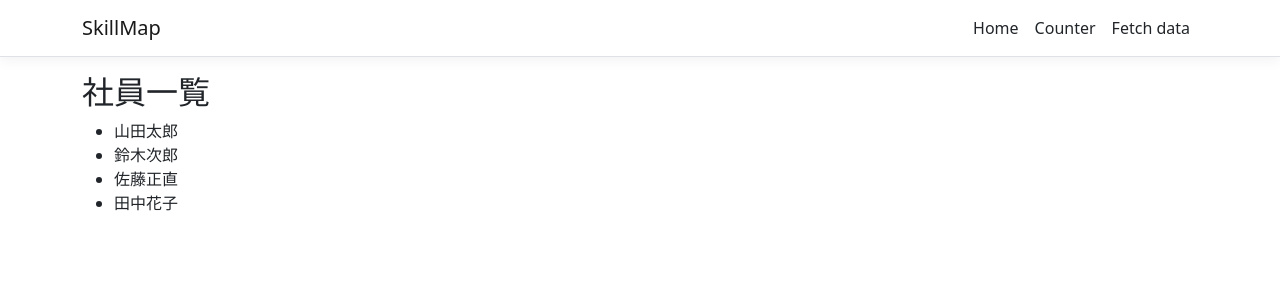
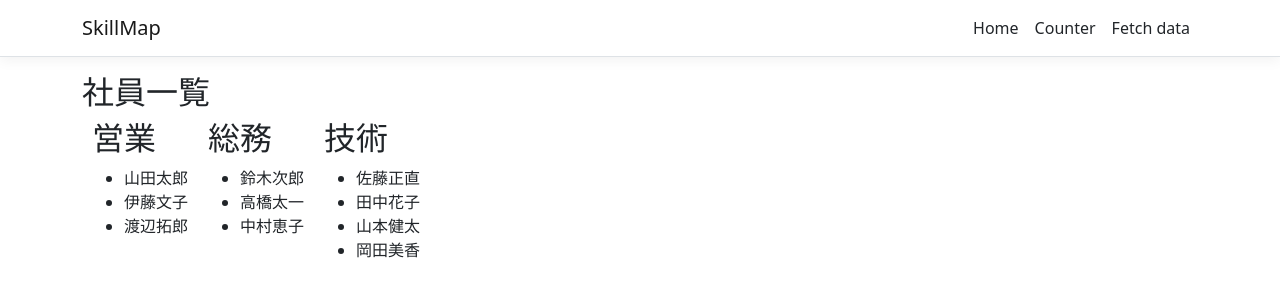
Before and after one commit to MasanaoSato123/SkillMap, a React (Create React App) app in the folder ClientApp/: page / in a window 1280 px wide. Shown: the top 300 px of the page. Built offline with nearby package versions, Linux system fonts and the light colour scheme.

Commit message:
所属別に表示

```diff
--- a/ClientApp/src/components/Home.js
+++ b/ClientApp/src/components/Home.js
@@ -30,8 +30,51 @@ const employeeData = [
         age: 28,
         department: '技術',
         skills: { java: 5, 'C#': 5, PHP: 1, クラウド: 0, DB: 0 }
-    }
+    },
+    {
+        id: 5,
+        name: '山本健太',
+        age: 27,
+        department: '技術',
+        skills: { java: 4, 'C#': 3, PHP: 2, クラウド: 3, DB: 1 }
+    },
+    {
+        id: 6,
+        name: '伊藤文子',
+        age: 33,
+        department: '営業',
+        skills: { java: 2, 'C#': 1, PHP: 5, クラウド: 1, DB: 3 }
+    },
+    {
+        id: 7,
+        name: '高橋太一',
+        age: 31,
+        department: '総務',
+        skills: { java: 3, 'C#': 4, PHP: 3, クラウド: 2, DB: 4 }
+    },
+    {
+        id: 8,
+        name: '岡田美香',
+        age: 26,
+        department: '技術',
+        skills: { java: 4, 'C#': 2, PHP: 4, クラウド: 3, DB: 1 }
+    },
+    {
+        id: 9,
+        name: '渡辺拓郎',
+        age: 29,
+        department: '営業',
+        skills: { java: 1, 'C#': 2, PHP: 3, クラウド: 5, DB: 3 }
+    },
+    {
+        id: 10,
+        name: '中村恵子',
+        age: 23,
+        department: '総務',
+        skills: { java: 5, 'C#': 1, PHP: 2, クラウド: 1, DB: 2 }
+    },
 ];
+
 
 Modal.setAppElement('#root');
 
@@ -97,16 +140,32 @@ const Home = () => {
         setModalIsOpen(false);
     };
 
+    const employeesByDepartment = employeeData.reduce((acc, employee) => {
+        if (!acc[employee.department]) {
+            acc[employee.department] = [employee];
+        } else {
+            acc[employee.department].push(employee);
+        }
+        return acc;
+    }, {});
+
+
     return (
         <div>
             <h2>社員一覧</h2>
+            <div style={{ display: 'flex' }}>
+                {Object.keys(employeesByDepartment).map((department) => (
+                    <div key={department} style={{ padding: '0 10px' }}>
+                        <h2>{department}</h2>
                         <ul>
-                {employeeData.map((employee) => (
+                            {employeesByDepartment[department].map((employee) => (
                                 <li key={employee.id} onClick={() => handleSelectEmployee(employee)}>
                                     {employee.name}
                                 </li>
                             ))}
                         </ul>
+                    </div>
+                ))}
                 {selectedEmployee && (
                     <Modal isOpen={modalIsOpen} onRequestClose={handleClosePopup}>
                         <div className="popup">
@@ -123,6 +182,8 @@ const Home = () => {
                     </Modal>
                 )}
             </div>
+
+        </div>
     );
 };
 
```
Lines whose indentation alone changed are shown as unchanged.
